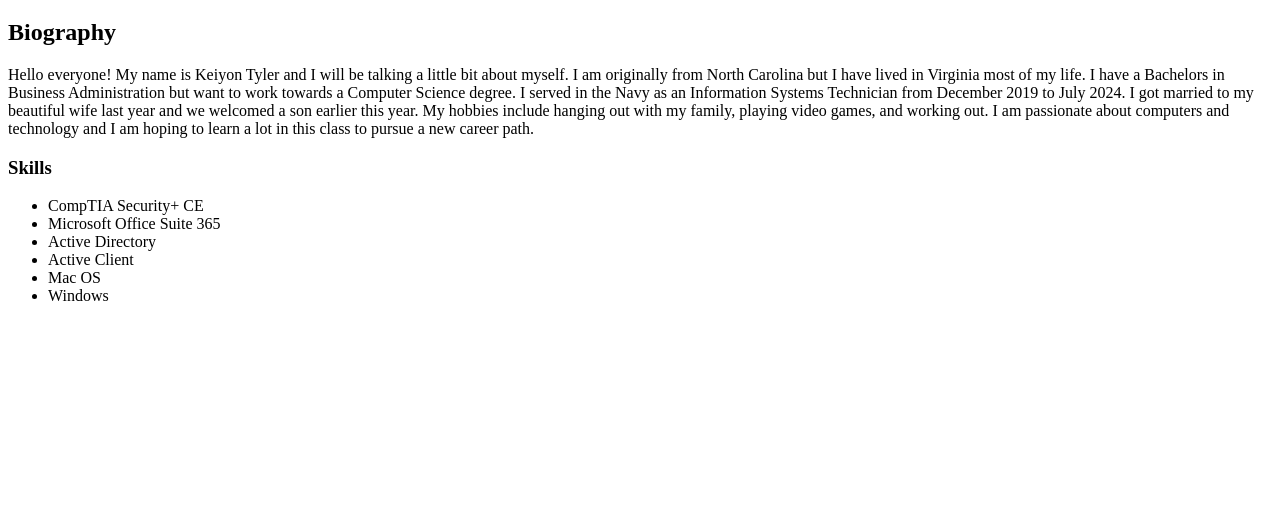
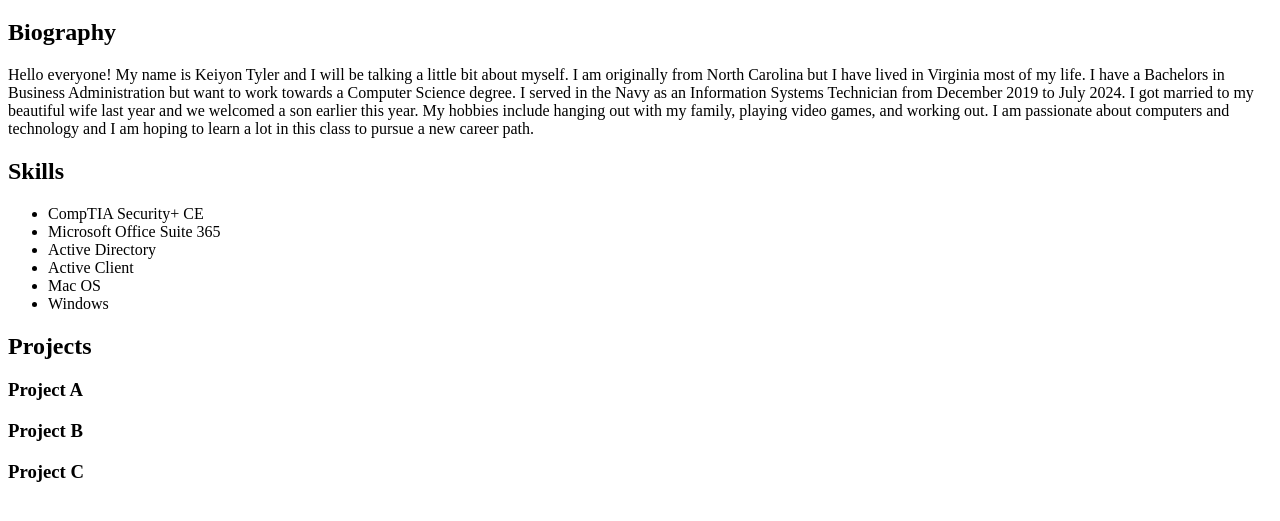
Before and after one commit to Keiyon/Personal-Portfolio, a plain HTML site: page index.html in a window 1280 px wide. Shown: the part 61-582 px from the top of the page. Drawn offline with Linux system fonts and the light colour scheme.

Commit message:
Changed my header to h2 and h3 size

```diff
--- a/index.html
+++ b/index.html
@@ -23,8 +23,8 @@
            I am passionate about computers and technology and I am hoping to learn a lot in this
            class to pursue a new career path.
         </p>
-<!-- The tile of the third header is listed as <h3>-->
-    <h3> Skills</h3>
+<!-- The tile of the third header is listed as <h2>-->
+    <h2> Skills</h2>
 <!-- I have created an unordered list for a list of 6 technical skills below-->
         <ul>
             <li>CompTIA Security+ CE</li>
@@ -35,5 +35,10 @@
             <li>Windows</li>
         </ul>
 
+    <h2>Projects</h2>
+    <h3>Project A</h3>
+    <h3>Project B</h3>
+    <h3>Project C</h3>
+
  </body>
  </html>
```
